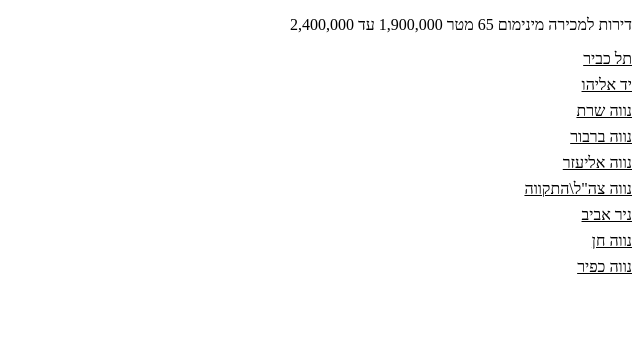
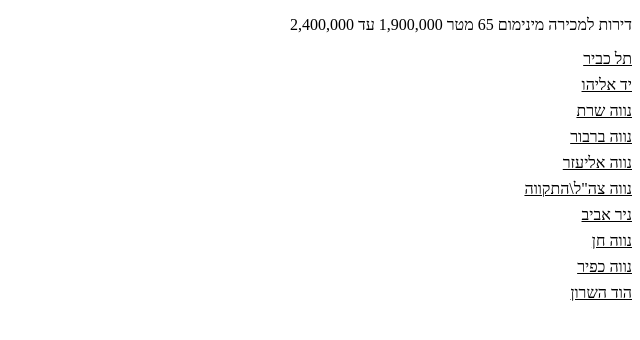
Before and after one commit to ahronlu/ahronlu.github.io, a plain HTML site: page dirot.html in a window 1280 px wide. Shown: the whole page, without its empty margins (640-1280 px from the left). Drawn offline with Linux system fonts and the light colour scheme.

Commit message:
Update dirot.html

```diff
--- a/dirot.html
+++ b/dirot.html
@@ -61,5 +61,10 @@
       target="_blank"
       >נווה כפיר</a
     >
+    <a
+      href="https://www.yad2.co.il/realestate/forsale?topArea=19&area=54&city=9700&price=1900000-2400000&squaremeter=65--1"
+      target="_blank"
+      >הוד השרון</a
+    >
   </body>
 </html>
```
